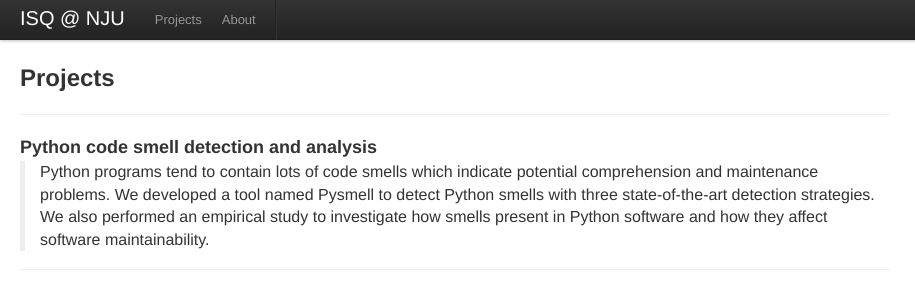
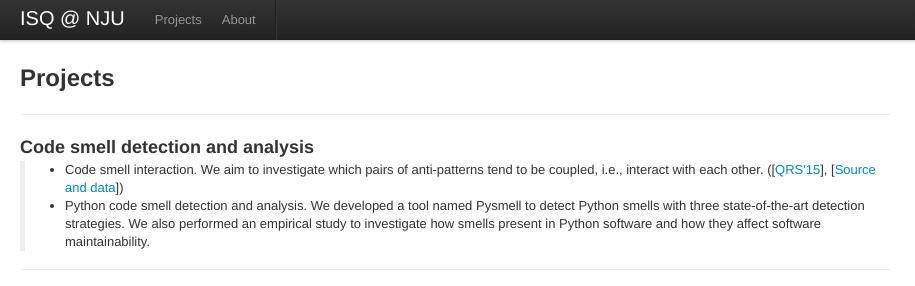
Before and after one commit to jisq/jisq.github.io, a plain HTML site: page pages/projects.html in a window 1280 px wide. Shown: the top 286 px of the page, 0-915 px from the left. Drawn offline with Linux system fonts and the light colour scheme.

Commit message:
update data

```diff
--- a/pages/projects.html
+++ b/pages/projects.html
@@ -91,11 +91,15 @@
         <h2 class="entry-title">Projects</h2>
 		<p></p>
         <hr />
-<h3>Python code smell detection and analysis</h3>
+<h3>Code smell detection and analysis</h3>
 <blockquote>
-<p>Python programs tend to contain lots of code smells which indicate potential comprehension and maintenance problems.
-We developed a tool named Pysmell to detect Python smells with three state-of-the-art detection strategies.
-We also performed an empirical study to investigate how smells present in Python software and how they affect software maintainability. </p>
+<ul>
+<li>Code smell interaction. We aim to investigate which pairs of anti-patterns tend to be coupled, i.e., interact with each other.
+([<a href="http://ieeexplore.ieee.org/xpl/login.jsp?tp=&amp;arnumber=7272939&amp;url=http%3A%2F%2Fieeexplore.ieee.org%2Fxpls%2Fabs_all.jsp%3Farnumber%3D7272939" target="_blank">QRS'15</a>],
+[<a href="https://github.com/jisq/Anti-pattern" target="_blank">Source and data</a>])</li>
+<li>Python code smell detection and analysis. We developed a tool named Pysmell to detect Python smells with three state-of-the-art detection strategies.
+We also performed an empirical study to investigate how smells present in Python software and how they affect software maintainability. </li>
+</ul>
 </blockquote>
 <hr />
 <h3>Empirical study on network measures</h3>
@@ -116,7 +120,7 @@ We aim to provide a comprehensive evaluation on the predictive effectiveness of
 <hr>
 <li class="nav-header"><h4><i class="icon-home icon-large"></i> social</h4></li>
 <li><a href="../" rel="alternate"><i class="icon-bookmark icon-large"></i>atom feed</a></li>
-    <li><a href="#"><i class="icon-github-sign icon-large"></i>github</a></li>
+    <li><a href="http://github.com/jisq"><i class="icon-github-sign icon-large"></i>github</a></li>
     <li><a href="#"><i class="icon-weibo-sign icon-large"></i>weibo</a></li>
 
 <li class="nav-header"><h4><i class="icon-folder-close icon-large"></i>Categories</h4></li>
```
Also changed, not shown: anti-pattern-data.html (+1 -1 lines), archives.html (+1 -1 lines), categories.html (+1 -1 lines), category/misc.html (+1 -1 lines), index.html (+1 -1 lines), network-measures-data.html (+1 -1 lines), pages/about.html (+1 -1 lines), pages/data.html (+1 -1 lines), pages/front.html (+1 -1 lines), pages/tools.html (+1 -1 lines), tags.html (+1 -1 lines).
